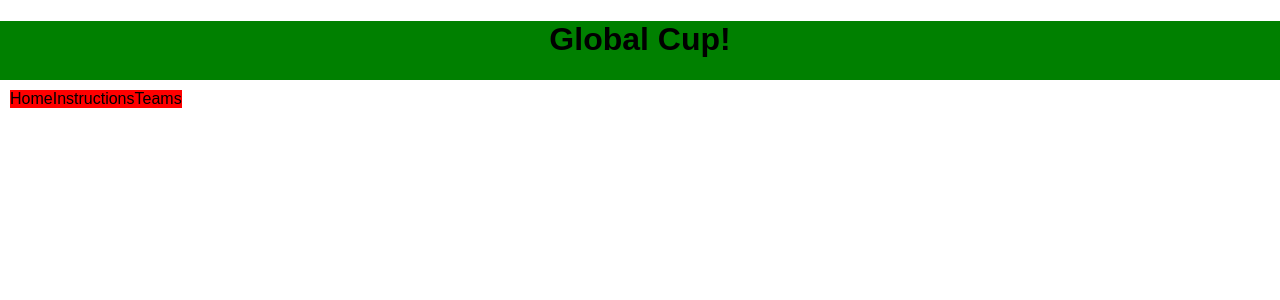
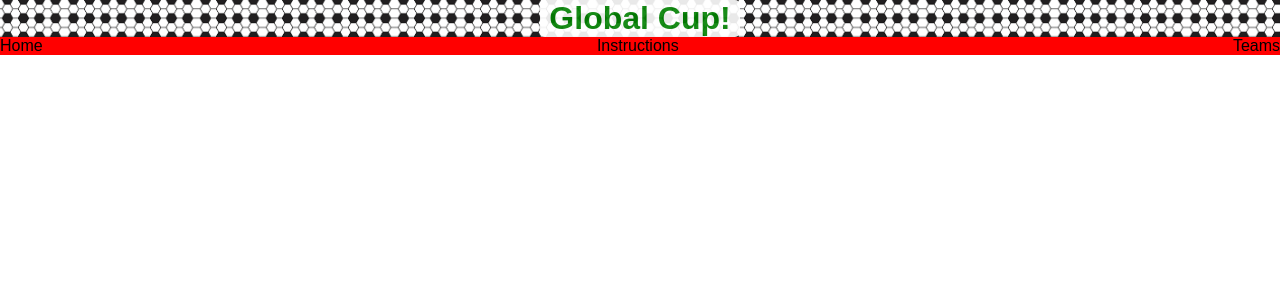
Before and after one commit to letimmy94/Project-3-front-end, a React (Create React App) app in the folder global-cup/: page / in a window 1280 px wide. Shown: the top 300 px of the page. Built offline with nearby package versions, Linux system fonts and the light colour scheme.

Commit message:
header css

```diff
--- a/global-cup/src/components/App/App.css
+++ b/global-cup/src/components/App/App.css
@@ -1,15 +1,24 @@
 .App {
-  margin: auto 0;
-  background: green;
+  /* margin: auto 0; */
+  background: url('./soccer-pattern-vector.jpg');
+  background-size: contain;
+  align-items: center;
 }
 
 .App-title {
-  text-align: center;
+  display: flex;
+  margin: auto;
+  justify-content: center;
+  background: white;
+  color: green;
+  /* text-align: center; */
+  width: 200px;
+  opacity: 0.9;
+  border-radius: 5px;
 }
-
-.navbar {
+/* .navbar {
   display: flex;
   justify-content: space-between;
   align-items: center;
   background: white;
-}
+} */
--- a/global-cup/src/components/NavBar/NavBar.css
+++ b/global-cup/src/components/NavBar/NavBar.css
@@ -2,6 +2,7 @@
   display: flex;
   justify-content: space-between;
   align-items: center;
-  margin: 10px;
+  margin: auto 0;
   background: red;
+  width: auto;
 }
```
Also changed, not shown: global-cup/src/components/App/soccer-pattern-vector.jpg (added).
